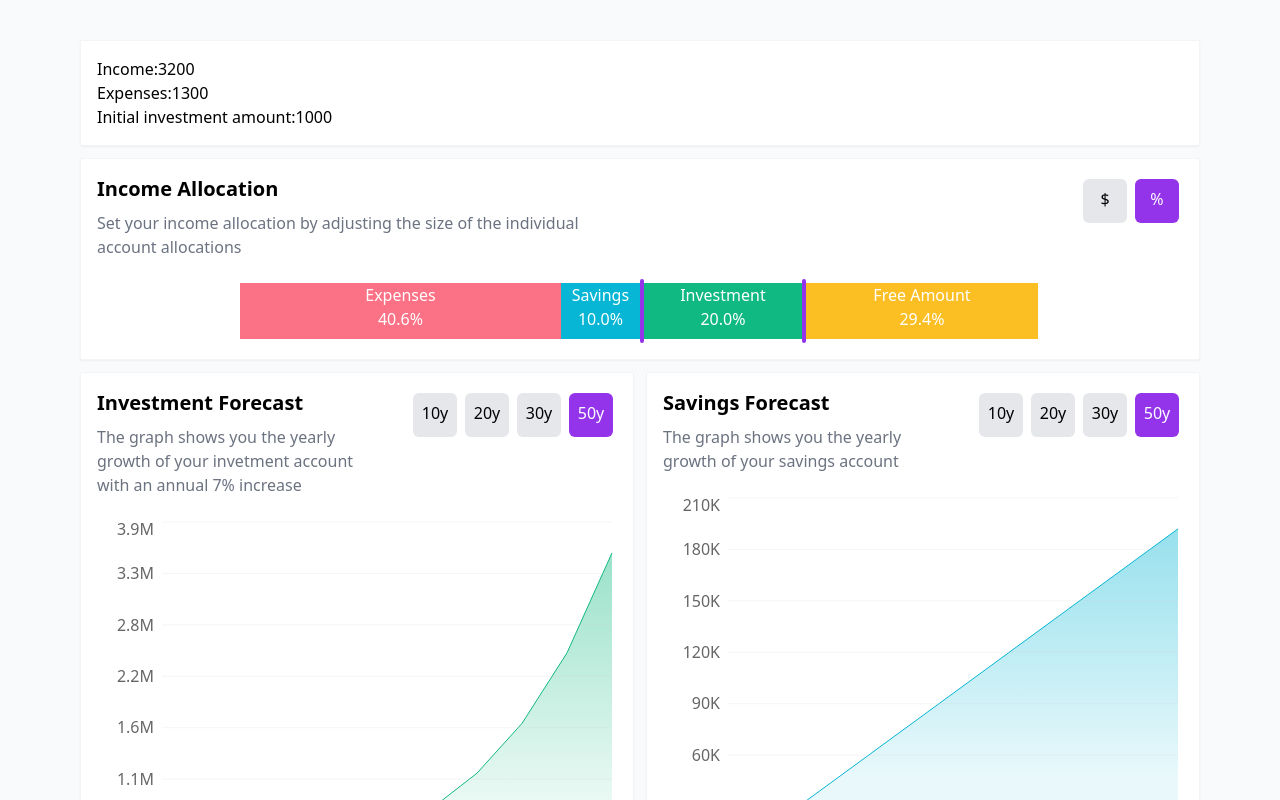
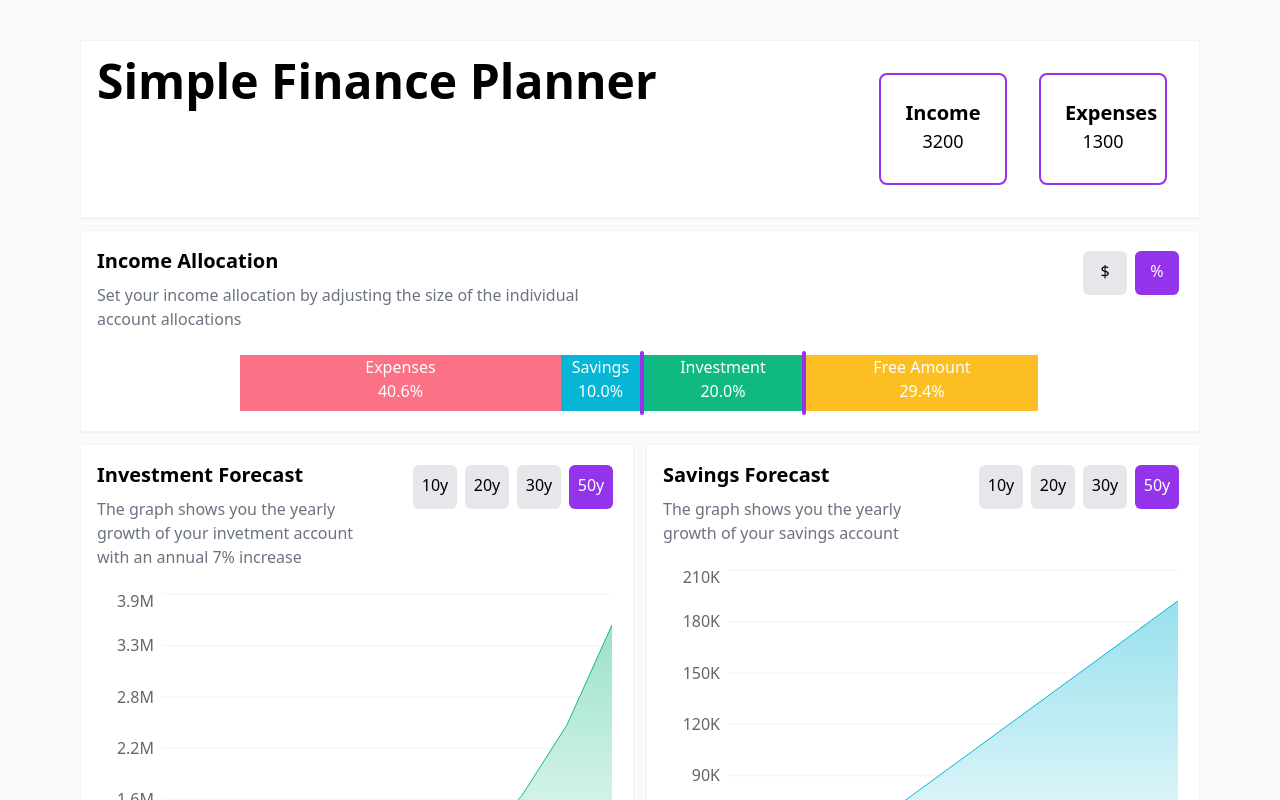
Before and after one commit to lindjacob/finance-controller, a React (Create React App) app: page / in a window 1280 px wide. Shown: the top 800 px of the page. Built offline with nearby package versions, Linux system fonts and the light colour scheme.

Commit message:
design inputFields + h1

```diff
--- a/src/App.js
+++ b/src/App.js
@@ -16,16 +16,15 @@ function App() {
   return (
     <div className="flex bg-gray-50 caret-transparent select-none">
 
-      <header className="App-header">
-        {/* Header content goes here */}
-      </header>
-
       <main className='grid grid-cols-2 grid-rows-custom-3 gap-3 auto-cols-min mx-20 mt-10 h-screen'>
 
-        <div className='col-span-2 container'>
-          <InputField name="Income" value={income} onChange={(e) => setIncome(e.target.value)} type="number" />
-          <InputField name="Expenses" value={expenses} onChange={(e) => setExpenses(e.target.value)} type="number" />
-          <InputField name="Initial investment amount" value={initialInvestment} onChange={(e) => setInitialInvestment(e.target.value)} type="number" />
+        <div className='col-span-2 flex justify-between container'>
+          <h1 className='h1'>Simple Finance Planner</h1>
+          <div className='flex'>
+            <InputField name="Income" value={income} onChange={(e) => setIncome(e.target.value)} />
+            <InputField name="Expenses" value={expenses} onChange={(e) => setExpenses(e.target.value)} />
+          </div>
+          {/* <InputField name="Initial investment amount" value={initialInvestment} onChange={(e) => setInitialInvestment(e.target.value)} type="number" /> */}
         </div>
 
         <div className='col-span-2'>
--- a/src/components/inputField/InputField.js
+++ b/src/components/inputField/InputField.js
@@ -1,12 +1,44 @@
-import React from 'react';
+import React, { useRef } from 'react';
 
-function InputField({name, type, value, onChange, className}) {
+function InputField({name, value, onChange}) {
+  const inputRef = useRef(null);
+
+  const focusInput = () => {
+    if(inputRef.current) {
+      inputRef.current.focus();
+    }
+  };
+
   return (
-    <div className={className}>
-      <label>
-        {name}:
-        <input type={type} value={value} onChange={onChange} />
-      </label>
+    <div
+      className={`w-32 h-28 m-4 p-2 text-center border-2 border-primary rounded-lg cursor-pointer`}
+      onClick={focusInput}
+    >
+      <div className='m-4'>
+        <h3 className='h5'>{name}</h3>
+        <style>
+          {`
+            /* For WebKit browsers */
+            input[type='number']::-webkit-inner-spin-button,
+            input[type='number']::-webkit-outer-spin-button {
+              -webkit-appearance: none;
+              margin: 0;
+            }
+
+            /* For Firefox */
+            input[type='number'] {
+              -moz-appearance: textfield;
+            }
+          `}
+        </style>
+        <input
+          ref={inputRef}
+          className={`max-w-12 text-lg text-center cursor-pointer focus-visible:outline-none caret-primary`}
+          type='number'
+          value={value}
+          onChange={onChange}
+        />
+      </div>
     </div>
   );
 }
--- a/src/index.css
+++ b/src/index.css
@@ -3,6 +3,26 @@
 @tailwind utilities;
 
 @layer components {
+    .h1 {
+        @apply text-5xl font-extrabold
+    }
+
+    .h2 {
+        @apply text-4xl font-bold
+    }
+
+    .h3 {
+        @apply text-3xl font-bold
+    }
+
+    .h4 {
+        @apply text-2xl font-bold
+    }
+
+    .h5 {
+        @apply text-xl font-bold
+    }
+
     .container {
         @apply bg-white p-4 border-gray-100 border-[1px] rounded-sm shadow-sm;
     }
```
